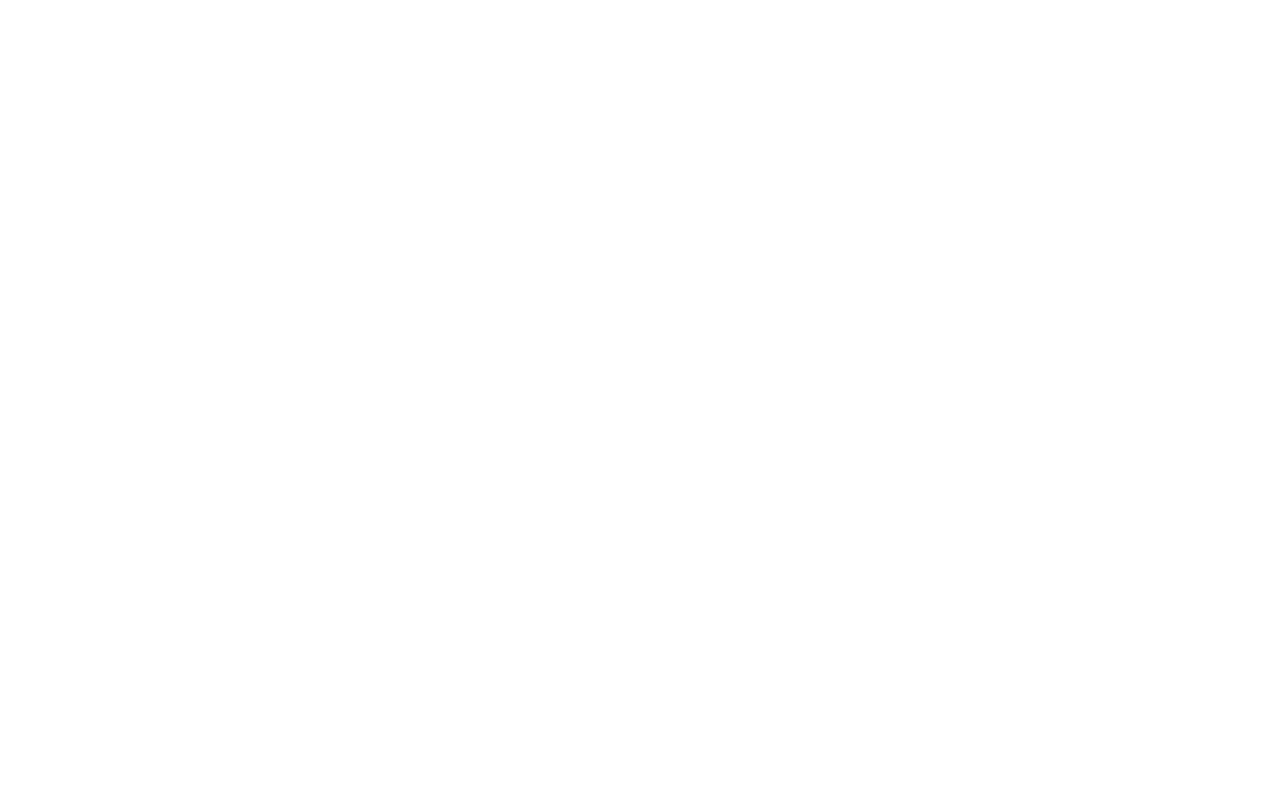
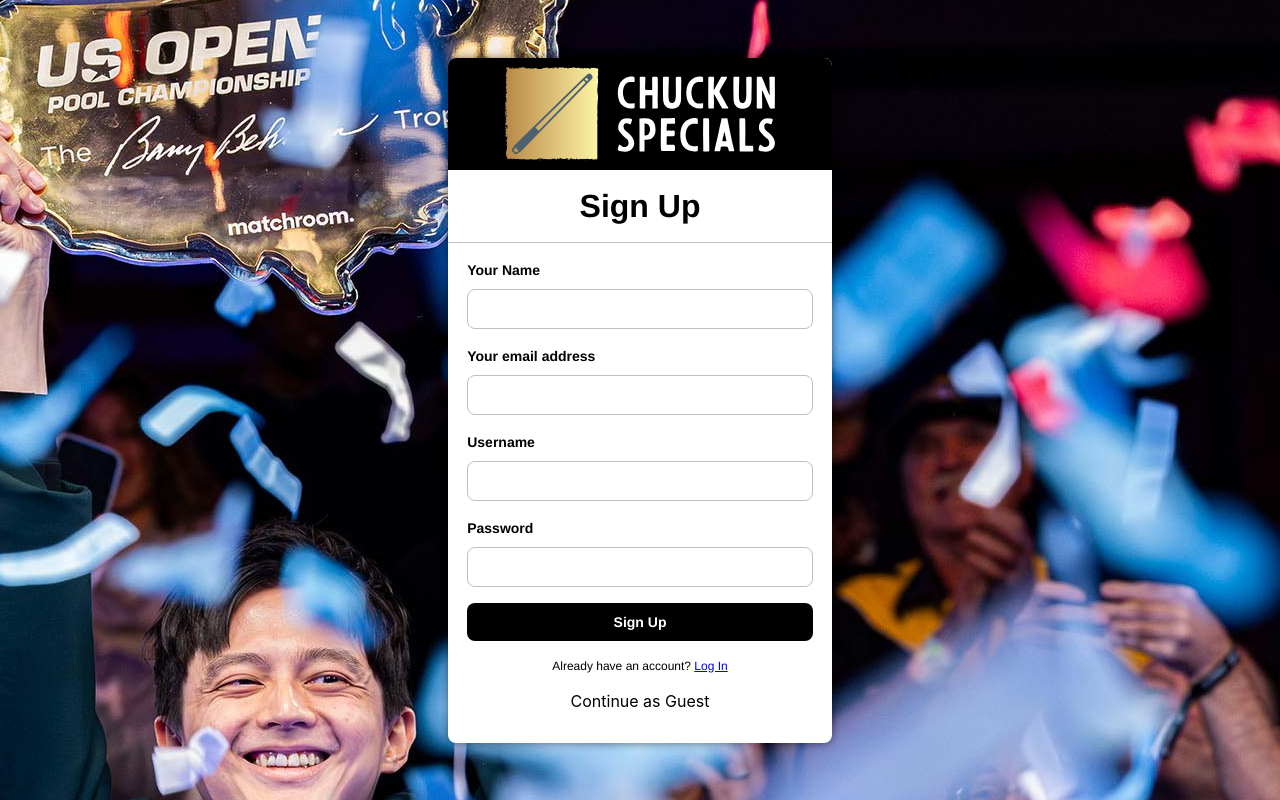
Before and after one commit to chucknguyen/chuck-nguyen-capstone, a React (Create React App) app: page /signup in a window 1280 px wide. Before the commit this address had no page. Built offline with nearby package versions, Linux system fonts and the light colour scheme.

Commit message:
Complete boiler plate for login and signup

```diff
--- a/src/App.js
+++ b/src/App.js
@@ -3,6 +3,8 @@ import { BrowserRouter, Route, Routes } from 'react-router-dom';
 import HomePage from './pages/HomePage/HomePage';
 import CartPage from './pages/CartPage/CartPage';
 import Catalog from './pages/Catalog/Catalog';
+import LoginPage from './pages/LoginPage/LoginPage';
+import SignupPage from './pages/SignupPage/SignupPage';
 function App() {
   return (
     <BrowserRouter>
@@ -10,6 +12,8 @@ function App() {
         <Route path="/home" element={<HomePage />} />
         <Route path="/cart" element={<CartPage />} />
         <Route path='/catalog' element={<Catalog />} />
+        <Route path='/login' element={<LoginPage />} />
+        <Route path='/signup' element={<SignupPage />} />
       </Routes>
     </BrowserRouter>
   );
--- a/src/components/FilterBar/FilterBar.js
+++ b/src/components/FilterBar/FilterBar.js
@@ -13,11 +13,11 @@ const FilterBar = () => {
             <button className='aside__btn aside__btn--search'>Search</button>
             <form className='aside__form'>
                 <label className='aside__form-label'>Type
-                    <select>
+                    <checkbox>
                         <option value="all">All</option>
                         <option value="womens">Womens</option>
                         <option value="mens">Mens</option>
-                    </select>
+                    </checkbox>
                 </label>
                 <label className='aside__form-label'>Brand
                     <select>
--- a/src/components/Item/Item.scss
+++ b/src/components/Item/Item.scss
@@ -16,14 +16,16 @@
     }
     &__add {
         width: 100%;
+        background-color: dodgerblue;
     }
     &__img {
         width: 200px;
-        height: 200px;
+        height: 100%;
         border-radius: 0.5rem;
     }
     &__buy {
         width: 100%;
+        margin-top: 1rem;
     }
     &__specials {
         width: 14rem;
--- a/src/pages/Catalog/Catalog.js
+++ b/src/pages/Catalog/Catalog.js
@@ -1,10 +1,18 @@
 import React from 'react'
-
+import Header from '../../components/Header/Header'
+import Cart from '../../components/Cart/Cart'
+import './Catalog.scss'
+import { useState } from 'react'
 const Catalog = () => {
+  const [openCart, setOpenCart] = useState(false);
   return (
-    <div>
-
-    </div>
+      <div className='catalog'>
+          <Header setOpenCart={setOpenCart} openCart={openCart}/>
+          <div className='catalog__hero'>
+            <h1>Catalog</h1>
+          </div>
+          <Cart openCart={openCart}/>
+      </div>
   )
 }
 
--- /dev/null
+++ b/src/pages/LoginPage/LoginPage.js
@@ -0,0 +1,30 @@
+import React from 'react'
+import { Link } from 'react-router-dom'
+import './LoginPage.scss'
+import logo from '../../assets/logos/logo.svg'
+const LoginPage = () => {
+  return (
+    <div className='login'>
+        <div className='login__cont'>
+            <img src={logo} alt='logo' className='login__logo'/>
+            <h1 className='login__header'>Log In</h1>
+            <form className='login__form'>
+                <label className='login__form-label'>
+                    Username
+                    <input type="text" name='username' className='login__form-input' required/>
+                </label>
+                <label className='login__form-label'>
+                    Password
+                    <input type="password" name='password' className='login__form-input' required/>
+                </label>
+                <p>Forgot your password?</p>
+                <button className='login__form-btn' onClick={(e) => e.preventDefault()}>Log In</button>
+            </form>
+            <p>Don't have an account? <Link to="/signup">Sign Up</Link></p>
+            <Link to={'/home'} className='login__link'>Continue as Guest</Link>
+        </div>
+    </div>
+  )
+}
+
+export default LoginPage
--- /dev/null
+++ b/src/pages/LoginPage/LoginPage.scss
@@ -0,0 +1,80 @@
+@use '../../styles/partials/variables' as *;
+@use '../../styles/partials/mixins' as *;
+@use '../../styles/partials/global' as*;
+
+.login {
+    display: flex;
+    flex-direction: column;
+    align-items: center;
+    background: url('../../assets/images/Ko-Web.jpg');
+    height: 100vh;
+    background-repeat: no-repeat;
+    background-position: left;
+    justify-content: center;
+    &__logo {
+        height: 7rem;
+        width: 100%;
+        border-top-left-radius: 0.5rem;
+        border-top-right-radius: 0.5rem;
+        background-color: black;
+    }
+    &__cont {
+        padding: 0 0 2rem 0;
+        display: flex;
+        flex-direction: column;
+        align-items: center;
+        border-radius: 0.5rem;
+        box-shadow: 0 0 0.5rem rgba(0, 0, 0, 0.5);
+        background-color: white;
+        gap: 1rem;
+        width: 40%;
+        @include media(tablet,desktop) {
+            width: 30%;
+        }
+    }
+    &__header {
+        width: 100%;
+        text-align: center;
+        border-bottom: 1px solid silver;
+        padding: 0 0 1rem 0;
+        margin: 0;
+    }
+    &__form {
+        display: flex;
+        flex-direction: column;
+        gap: 1rem;
+        width: 90%;
+        &-label {
+            display: flex;
+            flex-direction: column;
+            gap: .5rem;
+            font-family: Helvetica, sans-serif;
+            font-size: .8125rem;
+            font-weight: 600;
+            line-height: 1.25rem;
+            @include media(tablet,desktop) {
+                font-size: .875rem;
+                line-height: 1.375rem;
+            }
+        }
+        &-input {
+            border-radius: 0.5rem;
+            border: 1px solid silver;
+            padding: 0.5rem;
+            font-family: Helvetica, sans-serif;
+            font-size: .8125rem;
+            font-weight: 400;
+            line-height: 1.25rem;
+            @include media(tablet,desktop) {
+                font-size: .875rem;
+                line-height: 1.375rem;
+            }
+        }
+        &-btn {
+            width: 100%;
+            padding: 0.5rem;
+            border-radius: 0.5rem;
+            border: none;
+        }
+    }
+}
--- /dev/null
+++ b/src/pages/SignupPage/SignupPage.js
@@ -0,0 +1,37 @@
+import React from 'react'
+import './SignupPage.scss'
+import { Link } from 'react-router-dom'
+import logo from '../../assets/logos/logo.svg'
+const SignupPage = () => {
+  return (
+    <div className='signup'>
+        <div className='signup__cont'>
+            <img src={logo} alt='logo' className='signup__logo'/>
+            <h1 className='signup__header'>Sign Up</h1>
+            <form className='signup__form'>
+                <label className='signup__form-label'>
+                    Your Name
+                    <input type="text" name='name' className='signup__form-input' required/>
+                </label>
+                <label className='signup__form-label'>
+                    Your email address
+                    <input type="text" name='email' className='signup__form-input' required/>
+                </label>
+                <label className='signup__form-label'>
+                    Username
+                    <input type="text" name='username' className='signup__form-input' required/>
+                </label>
+                <label className='signup__form-label'>
+                    Password
+                    <input type="password" name='password' className='signup__form-input' required/>
+                </label>
+                <button className='signup__form-btn'>Sign Up</button>
+            </form>
+            <p>Already have an account? <Link to="/login">Log In</Link></p>
+            <Link to={'/home'} className='signup__link'>Continue as Guest</Link>
+        </div>
+    </div>
+  )
+}
+
+export default SignupPage
--- /dev/null
+++ b/src/pages/SignupPage/SignupPage.scss
@@ -0,0 +1,85 @@
+@use '../../styles/partials/variables' as *;
+@use '../../styles/partials/mixins' as *;
+@use '../../styles/partials/global' as*;
+
+.signup {
+    background: url('../../assets/images/KO-PING-CHUNG.jpeg');
+    height: 100vh;
+    background-repeat: no-repeat;
+    background-position: left;
+    display: flex;
+    flex-direction: column;
+    align-items: center;
+    justify-content: center;
+    background-position-y: -135px;
+    background-position-x: -1000px;
+    &__header {
+        width: 100%;
+        text-align: center;
+        border-bottom: 1px solid silver;
+        padding: 0 0 1rem 0;
+        margin: 0;
+    }
+    &__cont {
+        padding: 0 0 2rem 0;
+        display: flex;
+        flex-direction: column;
+        align-items: center;
+        border-radius: 0.5rem;
+        box-shadow: 0 0 0.5rem rgba(0, 0, 0, 0.5);
+        background-color: white;
+        gap: 1rem;
+        width: 40%;
+        @include media(tablet,desktop) {
+            width: 30%;
+        }
+    }
+    &__logo {
+        height: 7rem;
+        width: 100%;
+        border-top-left-radius: 0.5rem;
+        border-top-right-radius: 0.5rem;
+        background-color: black;
+    }
+    &__form {
+        display: flex;
+        flex-direction: column;
+        gap: 1rem;
+        width: 90%;
+        &-label {
+            display: flex;
+            flex-direction: column;
+            gap: .5rem;
+            font-family: Helvetica, sans-serif;
+            font-size: .8125rem;
+            font-weight: 600;
+            line-height: 1.25rem;
+            @include media(tablet,desktop) {
+                font-size: .875rem;
+                line-height: 1.375rem;
+            }
+        }
+        &-input {
+            border-radius: 0.5rem;
+            border: 1px solid silver;
+            padding: 0.5rem;
+            font-family: Helvetica, sans-serif;
+            font-size: .8125rem;
+            font-weight: 400;
+            line-height: 1.25rem;
+            @include media(tablet,desktop) {
+                font-size: .875rem;
+                line-height: 1.375rem;
+            }
+        }
+        &-btn {
+            width: 100%;
+            border-radius: 0.5rem;
+            padding: 0.5rem;
+        }
+    }
+    &__link {
+        text-decoration: none;
+        color: black;
+    }
+}
```
Also changed, not shown: src/assets/images/KO-PING-CHUNG.jpeg (added), src/pages/Catalog/Catalog.scss (added), 1 other file (tests, documents, lock files or other folders).
